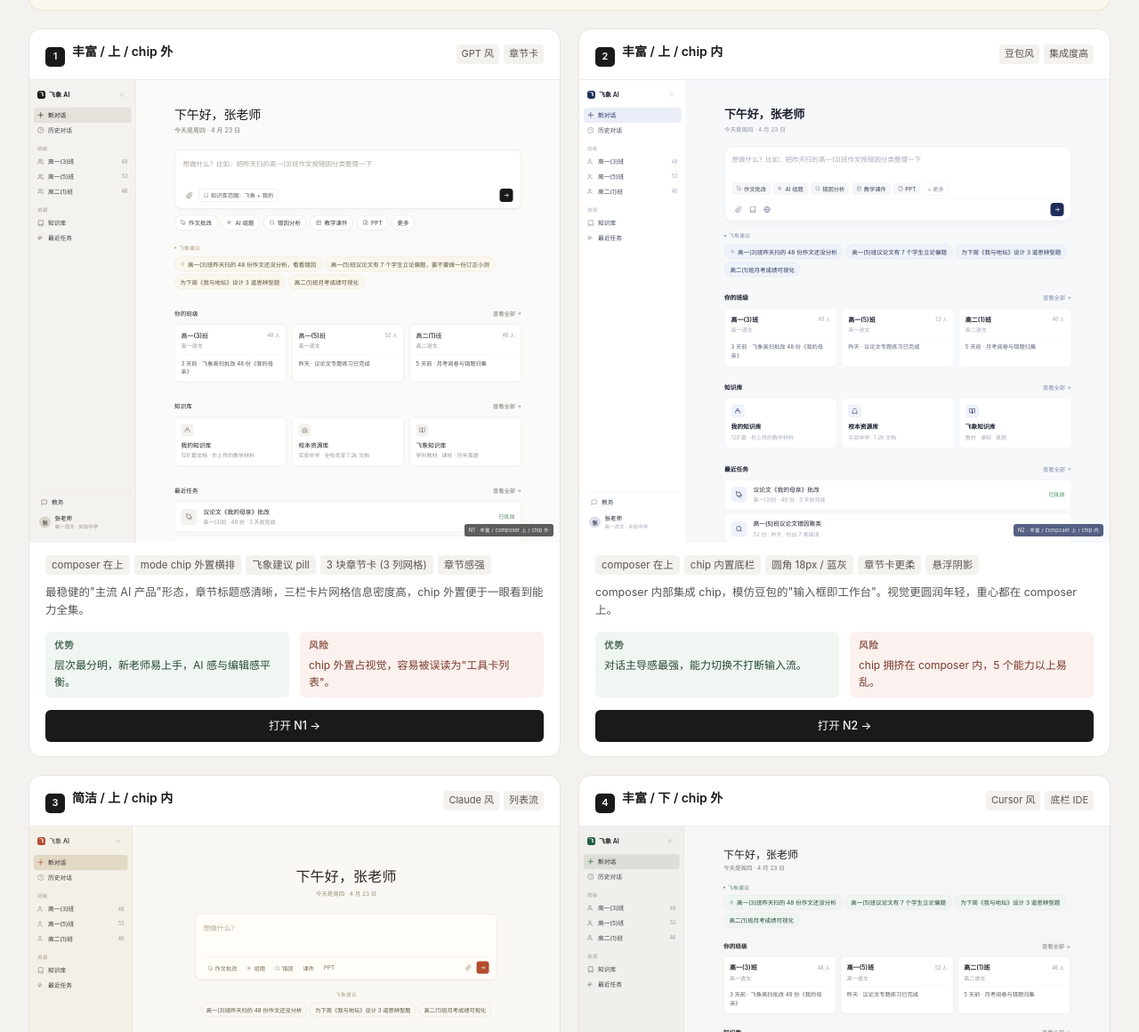
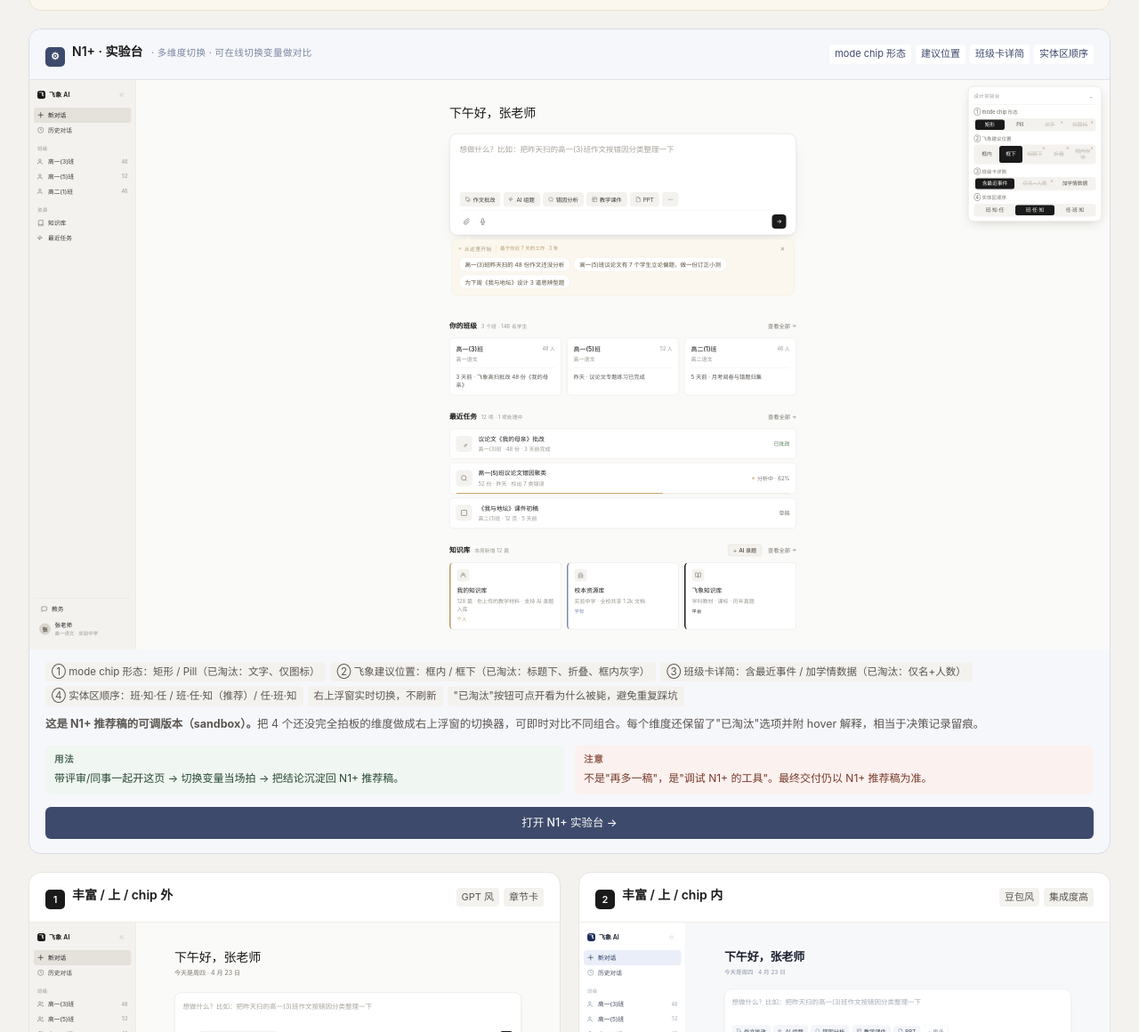
Before and after one commit to djxky/FXAI, a plain HTML site: page demo/v22-home-options/index.html in a window 1280 px wide. Shown: the part 2415-3575 px from the top of the page at 89% size. Drawn offline with Linux system fonts and the light colour scheme.

Commit message:
feat(v22): add N1-plus-lab card to index

```diff
--- a/demo/v22-home-options/index.html
+++ b/demo/v22-home-options/index.html
@@ -290,6 +290,42 @@
       </div>
     </a>
 
+    <!-- N1+ 实验台 -->
+    <a class="card" href="N1-plus-lab.html" target="_blank" style="border-color:#D9DCE5;background:#F6F7FB;grid-column:span 2">
+      <div class="card-head" style="border-bottom-color:#E1E4EC;background:#F6F7FB">
+        <div class="card-name">
+          <span class="num" style="background:#3D4A6B">⚙</span>N1+ · 实验台
+          <span style="font-size:10.5px;font-weight:500;color:#7A86A0;margin-left:6px;letter-spacing:.04em">· 多维度切换 · 可在线切换变量做对比</span>
+        </div>
+        <div class="card-tags">
+          <span class="t" style="background:#FFFFFF;color:#3D4A6B">mode chip 形态</span>
+          <span class="t" style="background:#FFFFFF;color:#3D4A6B">建议位置</span>
+          <span class="t" style="background:#FFFFFF;color:#3D4A6B">班级卡详简</span>
+          <span class="t" style="background:#FFFFFF;color:#3D4A6B">实体区顺序</span>
+        </div>
+      </div>
+      <div class="preview" style="height:640px;background:#FAFAF8">
+        <iframe src="N1-plus-lab.html" scrolling="no"></iframe>
+        <div class="preview-cover"></div>
+      </div>
+      <div class="card-body">
+        <div class="traits">
+          <span class="trait">① mode chip 形态：矩形 / Pill（已淘汰：文字、仅图标）</span>
+          <span class="trait">② 飞象建议位置：框内 / 框下（已淘汰：标题下、折叠、框内灰字）</span>
+          <span class="trait">③ 班级卡详简：含最近事件 / 加学情数据（已淘汰：仅名+人数）</span>
+          <span class="trait">④ 实体区顺序：班·知·任 / 班·任·知（推荐）/ 任·班·知</span>
+          <span class="trait">右上浮窗实时切换，不刷新</span>
+          <span class="trait">"已淘汰"按钮可点开看为什么被毙，避免重复踩坑</span>
+        </div>
+        <div class="summary"><b>这是 N1+ 推荐稿的可调版本（sandbox）。</b>把 4 个还没完全拍板的维度做成右上浮窗的切换器，可即时对比不同组合。每个维度还保留了"已淘汰"选项并附 hover 解释，相当于决策记录留痕。</div>
+        <div class="pros-cons">
+          <div class="pc-block pro"><b>用法</b>带评审/同事一起开这页 → 切换变量当场拍 → 把结论沉淀回 N1+ 推荐稿。</div>
+          <div class="pc-block con"><b>注意</b>不是"再多一稿"，是"调试 N1+ 的工具"。最终交付仍以 N1+ 推荐稿为准。</div>
+        </div>
+        <span class="open-btn" style="background:#3D4A6B">打开 N1+ 实验台 →</span>
+      </div>
+    </a>
+
     <!-- N1 -->
     <a class="card" href="N1-rich-top-chip-out.html" target="_blank">
       <div class="card-head">
```
